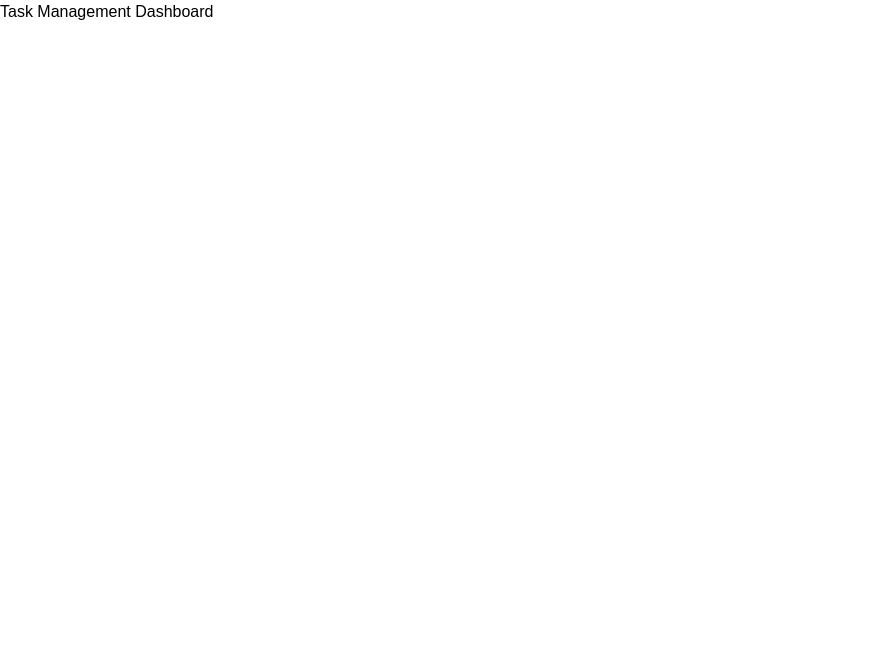
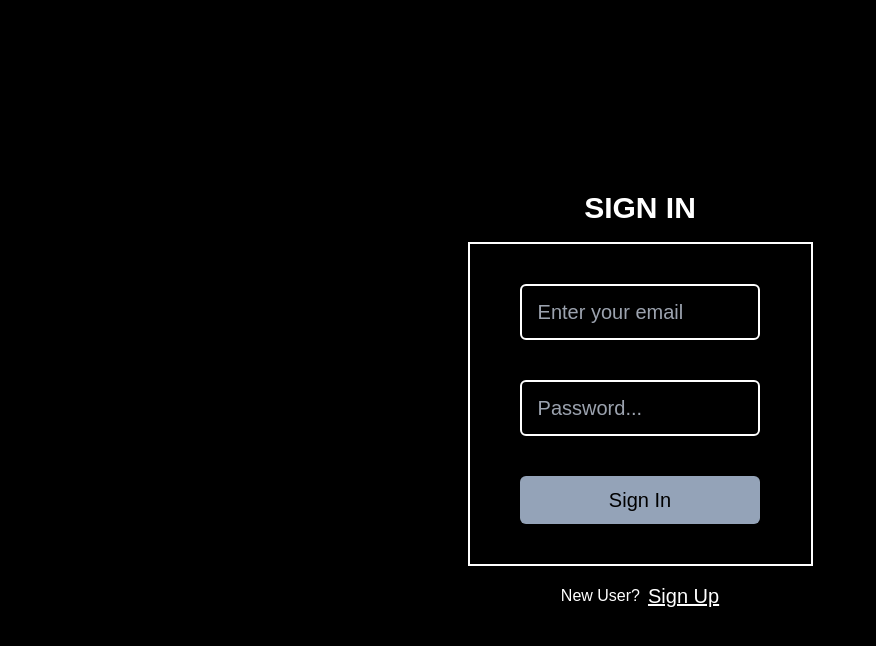
Before and after one commit to SanyamMadaan/TaskManagement, a Next.js app: page / in a window 1280 px wide. Shown: the top 646 px of the page, without its empty margins (0-876 px from the left). Built offline with nearby package versions, Linux system fonts and the light colour scheme.

Commit message:
Improved Ui

```diff
--- a/app/(components)/Signin/page.tsx
+++ /dev/null
@@ -1,47 +0,0 @@
-import React from "react";
-import { Input } from "@/components/ui/input";
-import { Button } from "@/components/ui/button";
-import Link from "next/link";
-
-const page = () => {
-  return (
-    <main className="bg-black h-screen flex flex-col items-center justify-center">
-      <div>
-        <h1 className="mb-3 text-white text-4xl font-bold">SIGN IN</h1>
-      </div>
-
-      <form className="md:border-2 border-white md:p-5 flex items-center flex-col justify-center">
-        <Input
-          className="border-2 border-white text-slate-400 p-5 text-xl lg:text-slate-100 w-full md:w-4/5 h-14  my-5"
-          type="email"
-          placeholder="Enter your email"
-          required
-        ></Input>
-        <Input
-          className="border-2 border-white text-slate-400 p-5 text-xl lg:text-slate-100 w-full md:w-4/5 h-14  my-5"
-          type="password"
-          placeholder="Password..."
-          required
-        ></Input>
-        <Button className="bg-slate-400 hover:bg-slate-600 text-xl w-3/4 md:w-4/5 p-2 h-12 md:h-13 mx-2 my-5">
-          Signin
-        </Button>
-      </form>
-
-      <div className="mt-3 flex justify-center items-center">
-        <div>
-          <p className="text-white">New User?</p>
-        </div>
-        <div className="ml-2">
-          <Link href="/signup">
-            <p className="text-white cursor-pointer text-xl underline">
-              Sign Up
-            </p>
-          </Link>
-        </div>
-      </div>
-    </main>
-  );
-};
-
-export default page;
--- a/app/(components)/Signup/page.tsx
+++ b/app/(components)/Signup/page.tsx
@@ -1,42 +1,86 @@
+"use client"
 import React from "react";
 import { Input } from "@/components/ui/input";
 import { Button } from "@/components/ui/button";
 import Link from "next/link";
+import { useState } from "react";
+import axios from 'axios';
+import { useRouter } from "next/navigation";
 
 const page = () => {
+
+  const [name,setName]=useState("");
+  const [email,setEmail]=useState("");
+  const [password,setPassword]=useState("");
+  const [confirmPassword,setConfirmPassword]=useState("");
+
+  const[button,setButton]=useState("Sign Up");
+
+  const router=useRouter();
+
+  async function SignUp(e:any){
+    e.preventDefault();
+    setButton("Creating account...");
+    if(password !== confirmPassword){
+      alert("Passwords do not match");
+      setButton("Sign Up");
+      return;
+    }
+    try{
+      console.log('inside try');
+      const response=await axios.post(`${process.env.NEXT_PUBLIC_USER_API}/api/signup`,{name,email,password});
+      console.log(response.data);
+      if(response.status==200){
+        const token=response.data.token;
+        localStorage.setItem('token',token);
+        alert('Account Created Successfully');
+        router.push('/Dashboard/TaskLists');
+        setButton("Sign Up");
+      }
+    }catch(error:any){
+      console.log('inside catch');
+      setButton("Sign Up");
+      alert('Error while Creating account');
+    }
+  }
+
   return (
     <main className="bg-black h-screen flex flex-col items-center justify-center">
       <div>
         <h1 className="mb-3 text-white text-4xl font-bold">SIGN UP</h1>
       </div>
 
-      <form className="md:border-2 border-white md:p-3 flex items-center flex-col justify-center">
+      <form onSubmit={SignUp} className="md:border-2 border-white md:p-3 flex items-center flex-col justify-center">
       <Input
           className="border-2 border-white text-slate-400 p-5 text-xl lg:text-slate-100 w-full md:w-4/5 h-14 md:h-12  my-5"
           type="text"
           placeholder="Username"
+          onChange={(e)=>setName(e.target.value)}
           required
         ></Input>
         <Input
           className="border-2 border-white text-slate-400 p-5 text-xl lg:text-slate-100 w-full md:w-4/5 h-14 md:h-12  my-5"
           type="email"
           placeholder="Enter your email"
+          onChange={(e)=>setEmail(e.target.value)}
           required
         ></Input>
         <Input
           className="border-2 border-white text-slate-400 p-5 text-xl lg:text-slate-100 w-full md:w-4/5 h-14 md:h-12  my-5"
           type="password"
           placeholder="Password..."
+          onChange={(e)=>setPassword(e.target.value)}
           required
         ></Input>
         <Input
           className="border-2 border-white text-slate-400 p-5 text-xl lg:text-slate-100 w-full md:w-4/5 h-14 md:h-12  my-5"
           type="password"
           placeholder="Confirm Password..."
+          onChange={(e)=>setConfirmPassword(e.target.value)}
           required
         ></Input>
         <Button className="bg-slate-400 hover:bg-slate-600 text-xl w-3/4 md:w-4/5 p-2 h-12 md:h-13 mx-2 my-5">
-          Signin
+          {button}
         </Button>
       </form>
 
@@ -45,9 +89,9 @@ const page = () => {
           <p className="text-white">Registered User?</p>
         </div>
         <div className="ml-2">
-          <Link href="/signin">
+          <Link href="/">
             <p className="text-white cursor-pointer text-xl underline">
-              Sign in
+              Sign In
             </p>
           </Link>
         </div>
--- a/app/api/signin/route.ts
+++ b/app/api/signin/route.ts
@@ -10,25 +10,28 @@ console.log(KEY);
 export async function POST(req:NextRequest){
 
     try{
+        console.log('indside try');
     const {email,password}=await req.json();
-
+    console.log('body is '+JSON.stringify(req.body));
     //connect to database
     await ConnectDB();
+    console.log('connected database');
 
-    //ensuring model is not redifined on reloads
-    const existingUser=mongoose.models.User ||mongoose.model('User',User.schema);
-
-    const user=await existingUser.findOne({email,password});
-
+    console.log('findiing user');
+    const user=await User.findOne({email,password});
+    console.log('user found');
     if(user){
         const Id=user._id;
         const token=jwt.sign({Id},KEY);
 
         return NextResponse.json({"token":token},{status:200});
     }
+    console.log('user not found');
     return NextResponse.json({error:'User not exists'},{status:404})
 
 }catch(error){
+    console.log('inside catch');
+    console.log(error);
     console.log('error while finding user',error);
     return NextResponse.json({error:'Internal Server Error'},{status:500})
 }
--- a/app/page.tsx
+++ b/app/page.tsx
@@ -1,9 +1,82 @@
+"use client"
 import React from "react";
+import { Input } from "@/components/ui/input";
+import { Button } from "@/components/ui/button";
+import Link from "next/link";
+import axios from 'axios';
+import { useState } from "react";
+import {useRouter} from "next/navigation";
 
-export default function Home() {
+const page = () => {
+  const [email,setEmail]=useState("");
+  const [password,setPassword]=useState("");
+  const [btn,setBtn]=useState("Sign In");
+
+  const router=useRouter();
+
+  async function SignIn(e:any){
+    e.preventDefault();
+    setBtn("Logging in...");
+    try{
+      console.log('inside try');
+      const response=await axios.post(`${process.env.NEXT_PUBLIC_USER_API}/api/signin`,{email,password});
+      console.log(response.data);
+      if(response.status==200){
+        const token=response.data.token;
+        localStorage.setItem('token',token);
+        alert('SignIn Successfull');
+        router.push('/Dashboard/TaskLists');
+        setBtn("Sign In");
+      }
+    }catch(error:any){
+      setBtn("Sign In");
+      console.log('inside catch');
+      alert(error);
+      alert('Invalid Email Id');
+    }
+  }
+
+
   return (
-    <div>
-    Task Management Dashboard
-    </div>
+    <main className="bg-black h-screen flex flex-col items-center justify-center">
+      <div>
+        <h1 className="mb-4 text-white text-3xl font-bold">SIGN IN</h1>
+      </div>
+
+      <form onSubmit={SignIn} className="md:border-2 border-white md:p-5 flex items-center flex-col justify-center">
+        <Input
+          className="border-2 border-white text-slate-400 p-4 text-xl lg:text-slate-100 w-full md:w-4/5 h-14  my-5"
+          type="email"
+          placeholder="Enter your email"
+          onChange={(e)=>setEmail(e.target.value)}
+          required
+        ></Input>
+        <Input
+          className="border-2 border-white text-slate-400 p-4 text-xl lg:text-slate-100 w-full md:w-4/5 h-14  my-5"
+          type="password"
+          placeholder="Password..."
+          onChange={(e)=>setPassword(e.target.value)}
+          required
+        ></Input>
+        <Button className="bg-slate-400 hover:bg-slate-600 text-xl w-3/4 md:w-4/5 p-2 h-12 md:h-13 mx-2 my-5">
+          {btn}
+        </Button>
+      </form>
+
+      <div className="mt-4 flex justify-center items-center">
+        <div>
+          <p className="text-white">New User?</p>
+        </div>
+        <div className="ml-2">
+          <Link href="/signup">
+            <p className="text-white cursor-pointer text-xl underline">
+              Sign Up
+            </p>
+          </Link>
+        </div>
+      </div>
+    </main>
   );
-}
+};
+
+export default page;
--- a/lib/models.ts
+++ b/lib/models.ts
@@ -6,6 +6,6 @@ const UserSchema=new mongoose.Schema({
     password:{type:String,required:true}
 })
 
-const User=mongoose.model('User',UserSchema);
+const User = mongoose.models.User || mongoose.model('User', UserSchema);
 
 export default User;
--- a/package.json
+++ b/package.json
@@ -12,6 +12,7 @@
     "@next/env": "^14.2.13",
     "@radix-ui/react-icons": "^1.3.0",
     "@radix-ui/react-slot": "^1.1.0",
+    "axios": "^1.7.7",
     "class-variance-authority": "^0.7.0",
     "clsx": "^2.1.1",
     "dotenv": "^16.4.5",
```
Also changed, not shown: 1 other file (tests, documents, lock files or other folders).
